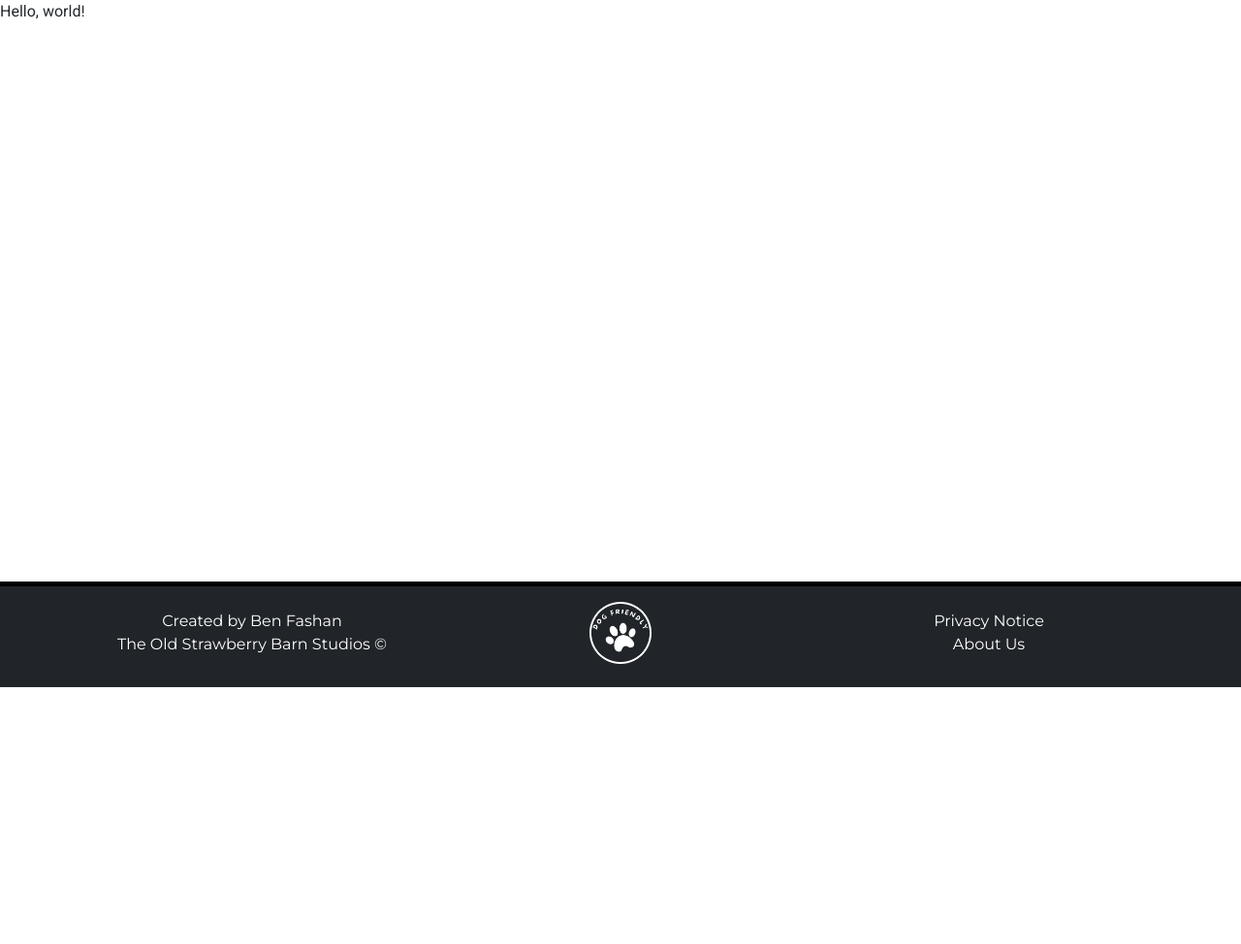
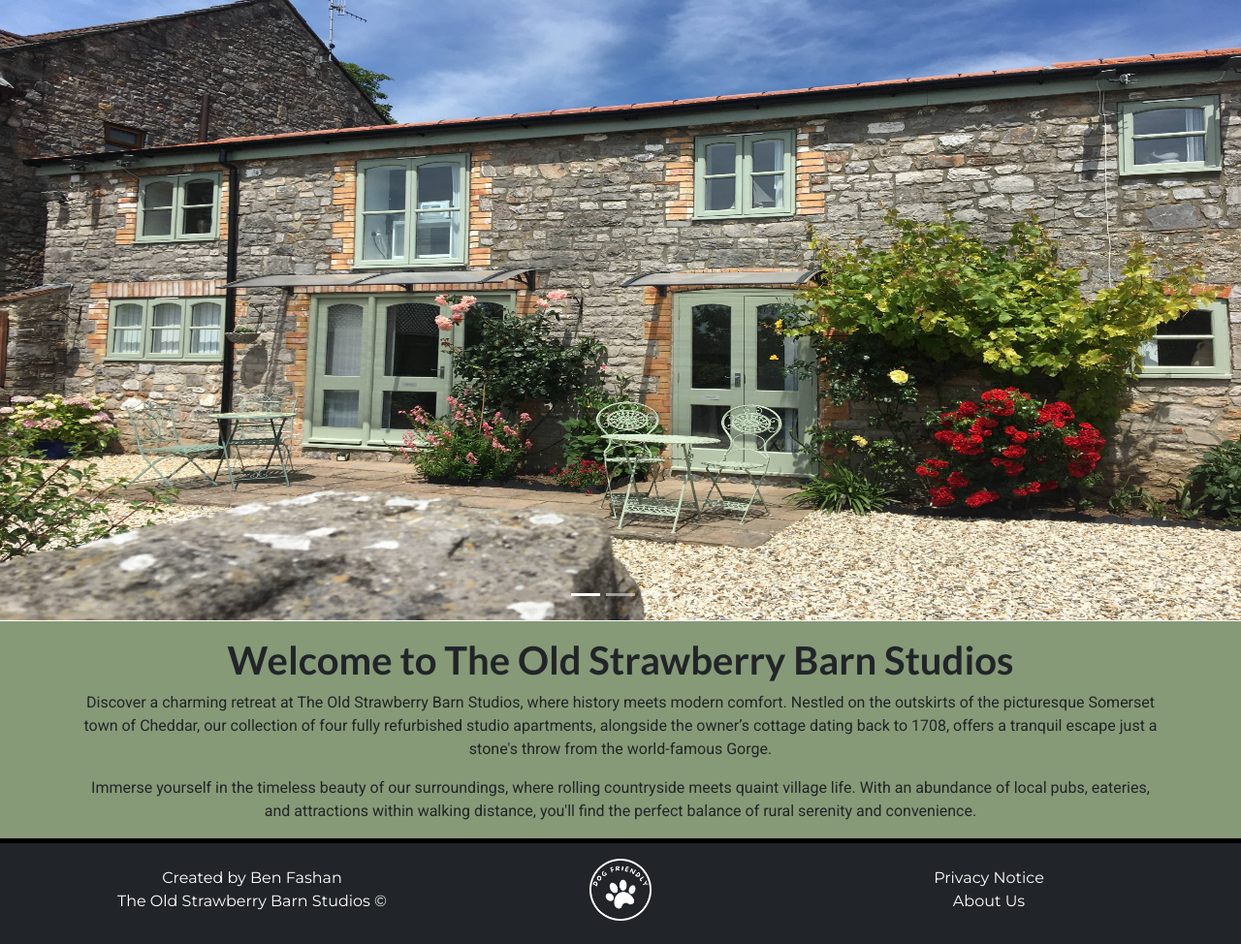
Before and after one commit to BenFash/OldStrawberryBarnStudios, a Django app: page / in a window 1280 px wide. Shown: the part 91-1065 px from the top of the page at 97% size. Before the commit the page ends 800 px from the top, so only its background shows below. Run offline with Django 4.2, Linux system fonts and the light colour scheme; some libraries are stand-ins or nearby versions.

Commit message:
ADD: home page

```diff
--- a/home/templates/home/index.html
+++ b/home/templates/home/index.html
@@ -4,5 +4,41 @@
 {% block title %}Home{% endblock %}
 
 {% block content %}
-
+<div id="homecarousel" class="carousel slide" data-bs-ride="carousel">
+    <div class="carousel-indicators">
+        <button type="button" data-bs-target="#carouselExampleIndicators" data-bs-slide-to="0" class="active"
+            aria-current="true" aria-label="Slide 1"></button>
+        <button type="button" data-bs-target="#carouselExampleIndicators" data-bs-slide-to="1"
+            aria-label="Slide 2"></button>
+        <button type="button" data-bs-target="#carouselExampleIndicators" data-bs-slide-to="2"
+            aria-label="Slide 3"></button>
+    </div>
+    <div class="carousel-inner">
+        <div class="carousel-item active">
+            <img src="/static/images/exterior/home1.jpeg" class="homeimg" alt="First shot of studios exterior">
+        </div>
+        <div class="carousel-item">
+            <img src="/static/images/exterior/home2.jpeg" class="homeimg" alt="Second shot of studios exterior">
+        </div>
+        <div class="carousel-item">
+            <img src="/static/images/exterior/home3.jpeg" class="homeimg" alt="Third shot of studios exterior">
+        </div>
+    </div>
+</div>
+<div id="homeintro" class="container text-center mt-3">
+    <h1>Welcome to The Old Strawberry Barn Studios</h1>
+    <p>
+        Discover a charming retreat at The Old Strawberry Barn Studios, where history meets modern comfort.
+        Nestled on the outskirts of the picturesque Somerset town of Cheddar,
+        our collection of four fully refurbished studio apartments,
+        alongside the owner’s cottage dating back to 1708, offers a tranquil escape just a stone's throw
+        from the world-famous Gorge.
+    </p>
+    <p>
+        Immerse yourself in the timeless beauty of our surroundings, where rolling countryside meets quaint
+        village life. With an abundance of local pubs, eateries, and attractions within walking distance,
+        you'll find the perfect balance of rural serenity and convenience.
+        <br>
+    </p>
+</div>
 {% endblock %}
--- a/static/css/style.css
+++ b/static/css/style.css
@@ -37,10 +37,12 @@ h4,
 h5,
 h6 {
     font-family: var(--title);
+    font-weight: 700;
 }
 
 main {
     flex: 1 0 auto;
+    background-color: var(--bgcolor1);
 }
 
 .active {
@@ -97,14 +99,16 @@ footer a {
     text-decoration: none;
 }
 
-.footer-links {
-    transition: all 0.3s ease;
+.footer-links:hover {
+    color: #c6c6c6;
 }
 
-.footer-links:hover {
-    color: #c6c6c6;
-    transform: scale(1.1);
+/* home.html */
+.homeimg {
+    height: 80vh;
+    width: 100%;
 }
+
 
 @media screen and (max-width: 767px) {
     img.logo {
@@ -113,7 +117,10 @@ footer a {
     }
 
     .site-name {
-        font-size: 14px;
+        font-size: 13px;
     }
 
+    .footer-links {
+        font-size: 13px;
+    }
 }
--- a/templates/base.html
+++ b/templates/base.html
@@ -35,7 +35,7 @@
             <div class="container-fluid">
                 <!-- Logo -->
                 <a class="navbar-brand" href="{% url 'home' %}">
-                    <img src="/static/images/site-logo.png" alt="Site logo" class="logo">
+                    <img src="/static/images/site-logo.jpg" alt="Site logo" class="logo">
                     <span class="site-name">The Old Strawberry Barn Studios</span>
                 </a>
                 <!-- Navbar Toggler -->
@@ -80,7 +80,8 @@
     </header>
 
     <main>
-        Hello, world!
+        {% block content %}
+        {% endblock %}
     </main>
 
     <!-- Footer -->
@@ -99,7 +100,7 @@
                 </div>
                 <div class="col-sm">
                     <p class="m-0 text-center text-nowrap">
-                        <img class="dog-logo" src="/static/images/dog.png"
+                        <img class="dog-logo" src="/static/images/dog.jpg"
                             alt="Dog Friendly Image: paw print with text">
                     </p>
                 </div>
```
Also changed, not shown: static/images/dog.jpg (added), static/images/dog.png (deleted), static/images/exterior/home1.jpeg (added), static/images/exterior/home2.jpeg (added), static/images/exterior/home3.jpeg (added), static/images/site-logo.jpg (added), static/images/site-logo.png (deleted), 6 other files.
